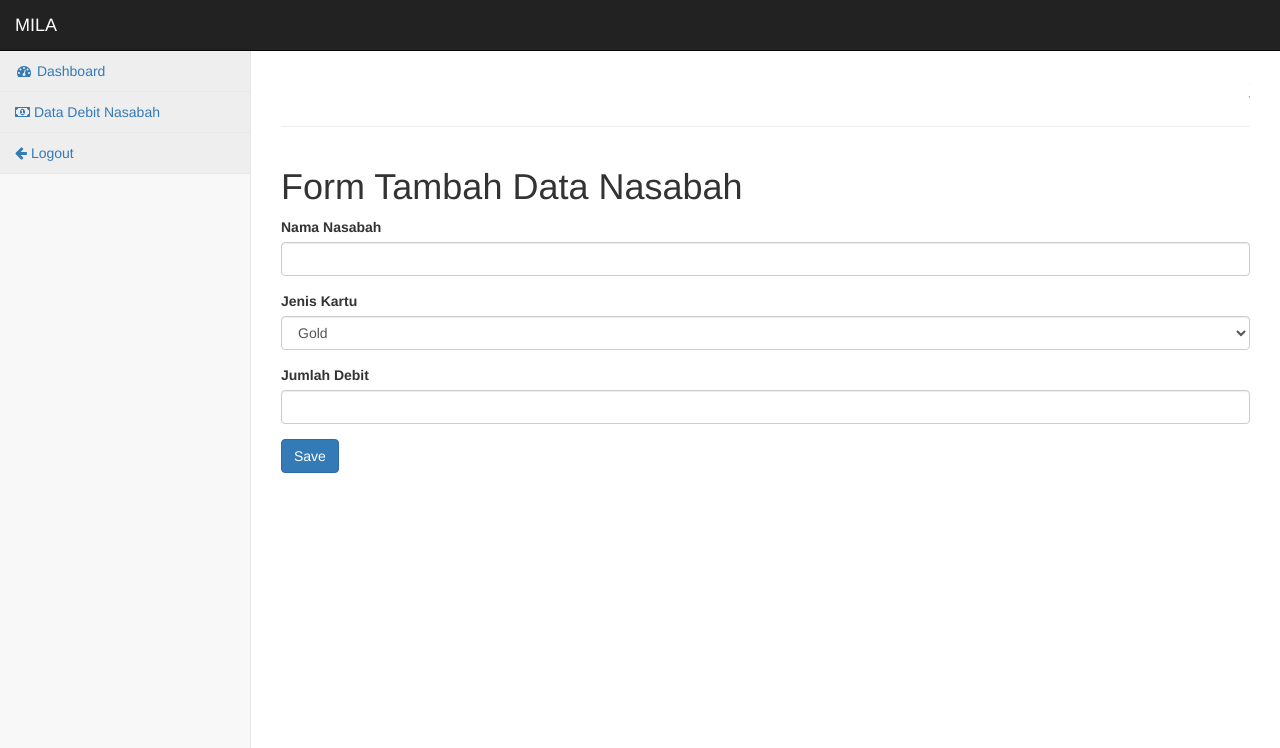
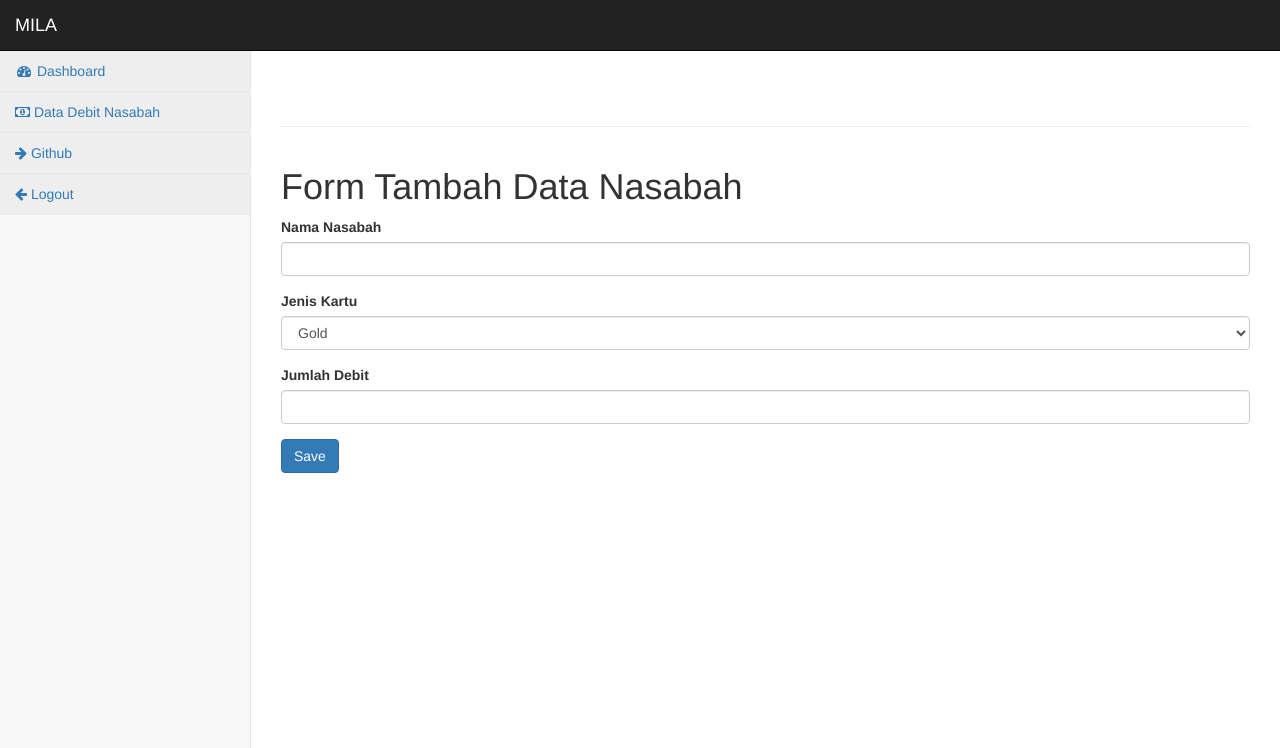
Before and after one commit to darmila14/uts, a PHP site: page /app/views/debit/create.php in a window 1280 px wide. Shown: the top 748 px of the page. Run offline with PHP 8.4, Linux system fonts and the light colour scheme; a user stored in the database is signed in; data comes from the database, SQL or seed files in the repository.

Commit message:
Update atas.php

```diff
--- a/MILA/app/views/debit/atas.php
+++ b/MILA/app/views/debit/atas.php
@@ -61,7 +61,7 @@ catch(Exception $e){
     <!-- Navigation -->
     <nav class="navbar navbar-inverse navbar-fixed-top" role="navigation">
       <div class="navbar-header">
-        <a class="navbar-brand" href="index.html">MILA</a>
+        <a class="navbar-brand" href="#">MILA</a>
       </div>
 
       <button type="button" class="navbar-toggle" data-toggle="collapse" data-target=".navbar-collapse">
@@ -77,10 +77,13 @@ catch(Exception $e){
           <ul class="nav" id="side-menu">
 
             <li>
-              <a href="dashboard.php" class="active"><i class="fa fa-dashboard fa-fw"></i> Dashboard</a>
+              <a href="../../../dashboard.php" class="active"><i class="fa fa-dashboard fa-fw"></i> Dashboard</a>
             </li>
             <li>
-              <a href="app/views/debit/read.php" class="active"><i class="fa fa-money" aria-hidden="true"></i> Data Debit Nasabah</a>
+              <a href="../../../app/views/debit/read.php" class="active"><i class="fa fa-money" aria-hidden="true"></i> Data Debit Nasabah</a>
+            </li>
+             <li>
+              <a href="https://github.com/darmila14?tab=repositories" class="active"><i class="fa fa-arrow-right" aria-hidden="true"></i> Github</a>
             </li>
             <li>
               <a href="../../../logout.php" class="active"><i class="fa fa-arrow-left" aria-hidden="true"></i> Logout</a>
```
